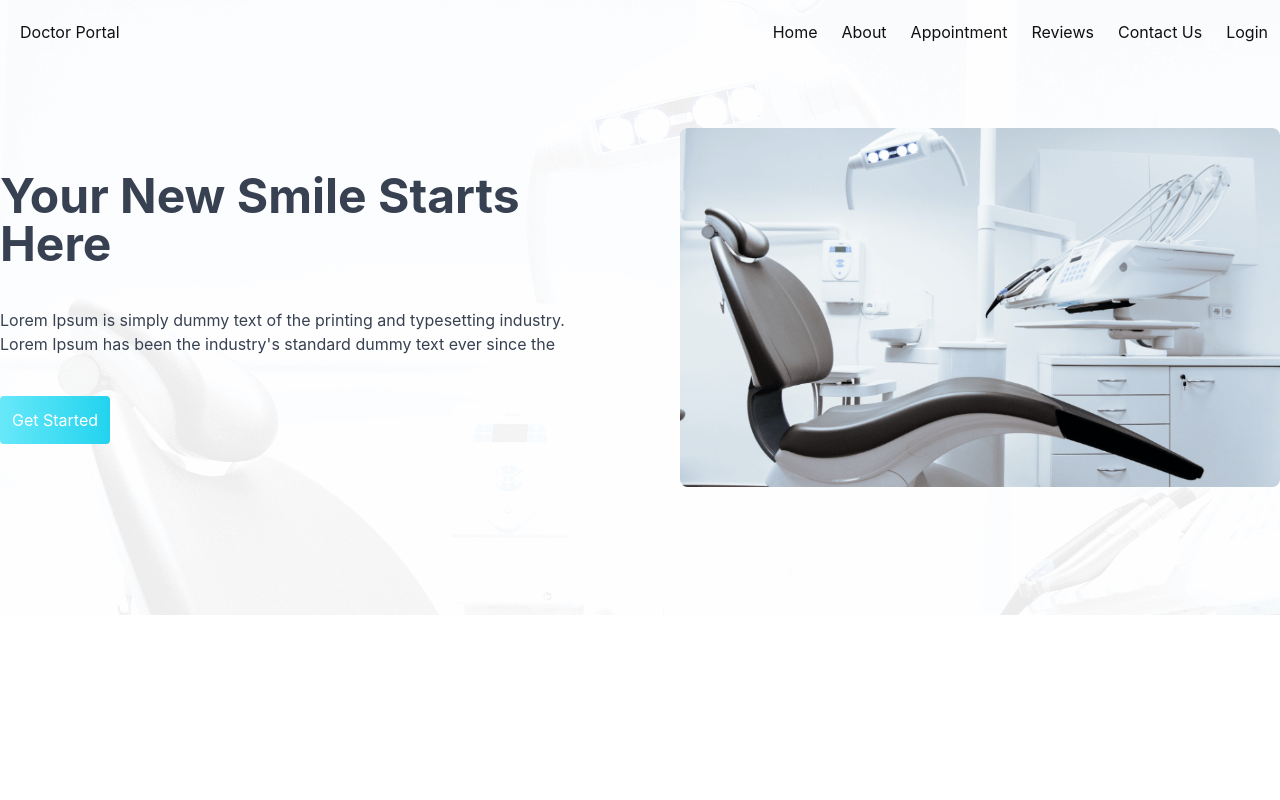
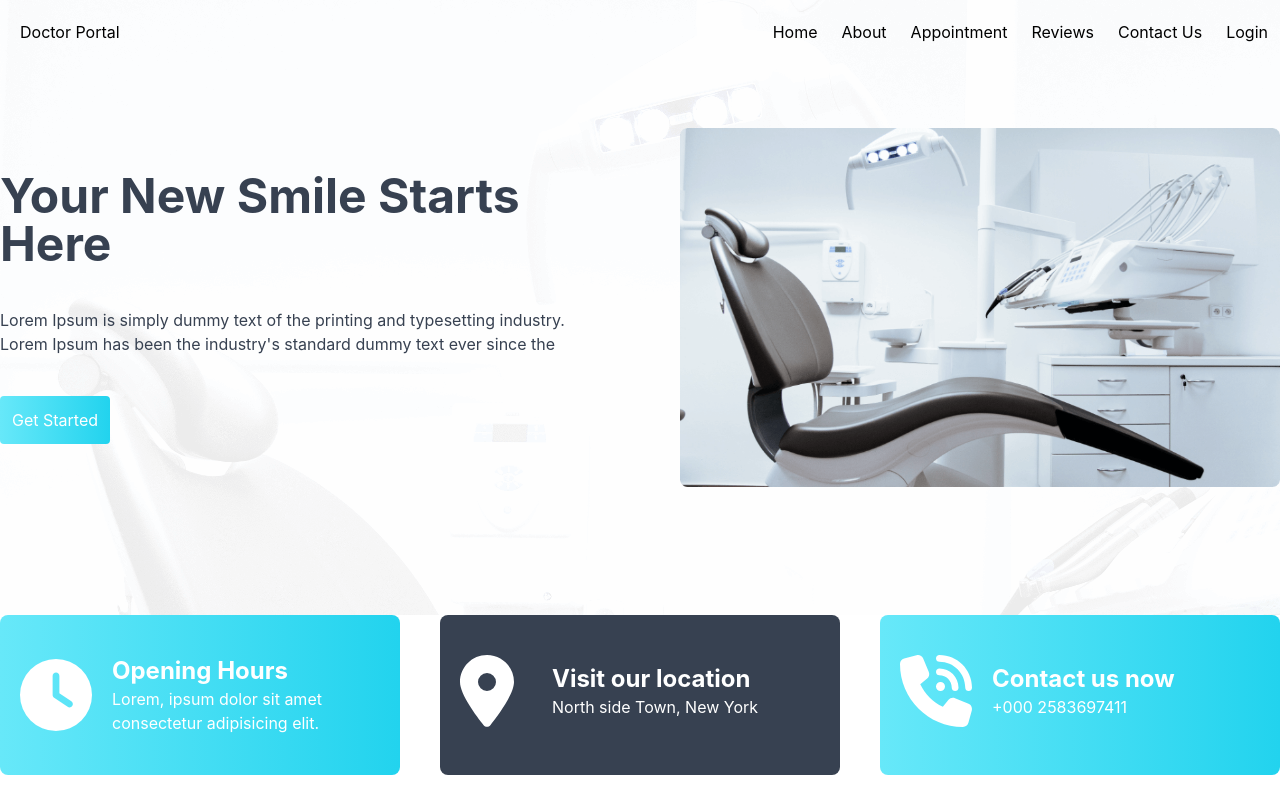
Before and after one commit to suportdevs/doctor_portal_client, a React (Create React App) app: page / in a window 1280 px wide. Built offline with nearby package versions, Linux system fonts and the light colour scheme.

Commit message:
design information card component

```diff
--- a/package.json
+++ b/package.json
@@ -3,6 +3,10 @@
   "version": "0.1.0",
   "private": true,
   "dependencies": {
+    "@fortawesome/fontawesome-svg-core": "^6.2.1",
+    "@fortawesome/free-regular-svg-icons": "^6.2.1",
+    "@fortawesome/free-solid-svg-icons": "^6.2.1",
+    "@fortawesome/react-fontawesome": "^0.2.0",
     "@testing-library/jest-dom": "^5.16.5",
     "@testing-library/react": "^13.4.0",
     "@testing-library/user-event": "^13.5.0",
--- a/src/App.js
+++ b/src/App.js
@@ -1,6 +1,8 @@
 
-import './App.css';
+import { config } from '@fortawesome/fontawesome-svg-core'
+import '@fortawesome/fontawesome-svg-core/styles.css'
 import Home from './pages/Home';
+config.autoAddCss = false;
 
 function App() {
   return (
--- /dev/null
+++ b/src/components/InformationCard/InformationCard.js
@@ -0,0 +1,50 @@
+import React from 'react';
+import { FontAwesomeIcon } from '@fortawesome/react-fontawesome'
+import { faClock, faLocationDot, faPhoneVolume } from '@fortawesome/free-solid-svg-icons'
+
+const InformationCard = () => {
+    return (
+        <div className='container mx-auto'>
+            <div className="grid grid-cols-3 gap-10 text-white">
+                <div className='bg-gradient-to-r from-cyan-300 to-cyan-400 py-10 px-5 rounded-lg'>
+                    <div className="grid grid-cols-4 gap-2 flex items-center">
+                        <div>
+                        <FontAwesomeIcon icon={faClock} className="text-7xl"/>
+
+                        </div>
+                        <div className='col-span-3'>
+                            <h3 className='text-2xl font-bold'>Opening Hours</h3>
+                            <p>Lorem, ipsum dolor sit amet consectetur adipisicing elit.</p>
+                        </div>
+                    </div>
+                </div>
+                <div className='bg-gray-700 py-10 px-5 rounded-lg'>
+                    <div className="grid grid-cols-4 gap-2 flex items-center">
+                        <div>
+                        <FontAwesomeIcon icon={faLocationDot} className="text-7xl"/>
+
+                        </div>
+                        <div className='col-span-3'>
+                            <h3 className='text-2xl font-bold'>Visit our location</h3>
+                            <p>North side Town, New York</p>
+                        </div>
+                    </div>
+                </div>
+                <div className='bg-gradient-to-r from-cyan-300 to-cyan-400 py-10 px-5 rounded-lg'>
+                    <div className="grid grid-cols-4 gap-2 flex items-center">
+                        <div>
+                        <FontAwesomeIcon icon={faPhoneVolume} className="text-7xl"/>
+
+                        </div>
+                        <div className='col-span-3'>
+                            <h3 className='text-2xl font-bold'>Contact us now</h3>
+                            <p>+000 2583697411</p>
+                        </div>
+                    </div>
+                </div>
+            </div>
+        </div>
+    );
+};
+
+export default InformationCard;
--- a/src/components/Navbar/Navbar.js
+++ b/src/components/Navbar/Navbar.js
@@ -2,7 +2,7 @@ import React from 'react';
 
 const Navbar = () => {
     return (
-        <div className='absolute left-0 top-0 right-0 container mx-auto'>
+        <div className='absolute left-0 top-0 right-0 z-10 container mx-auto'>
             <div className="grid grid-cols-2">
                 <div><h2 className='p-5'>Doctor Portal</h2></div>
                 <div className='flex justify-self-end items-center'>
--- a/src/pages/Home.js
+++ b/src/pages/Home.js
@@ -1,10 +1,12 @@
 import React from 'react';
 import Header from '../components/Header/Header';
+import InformationCard from '../components/InformationCard/InformationCard';
 
 const Home = () => {
     return (
         <div>
             <Header></Header>
+            <InformationCard></InformationCard>
         </div>
     );
 };
```
Also changed, not shown: 1 other file (tests, documents, lock files or other folders).
